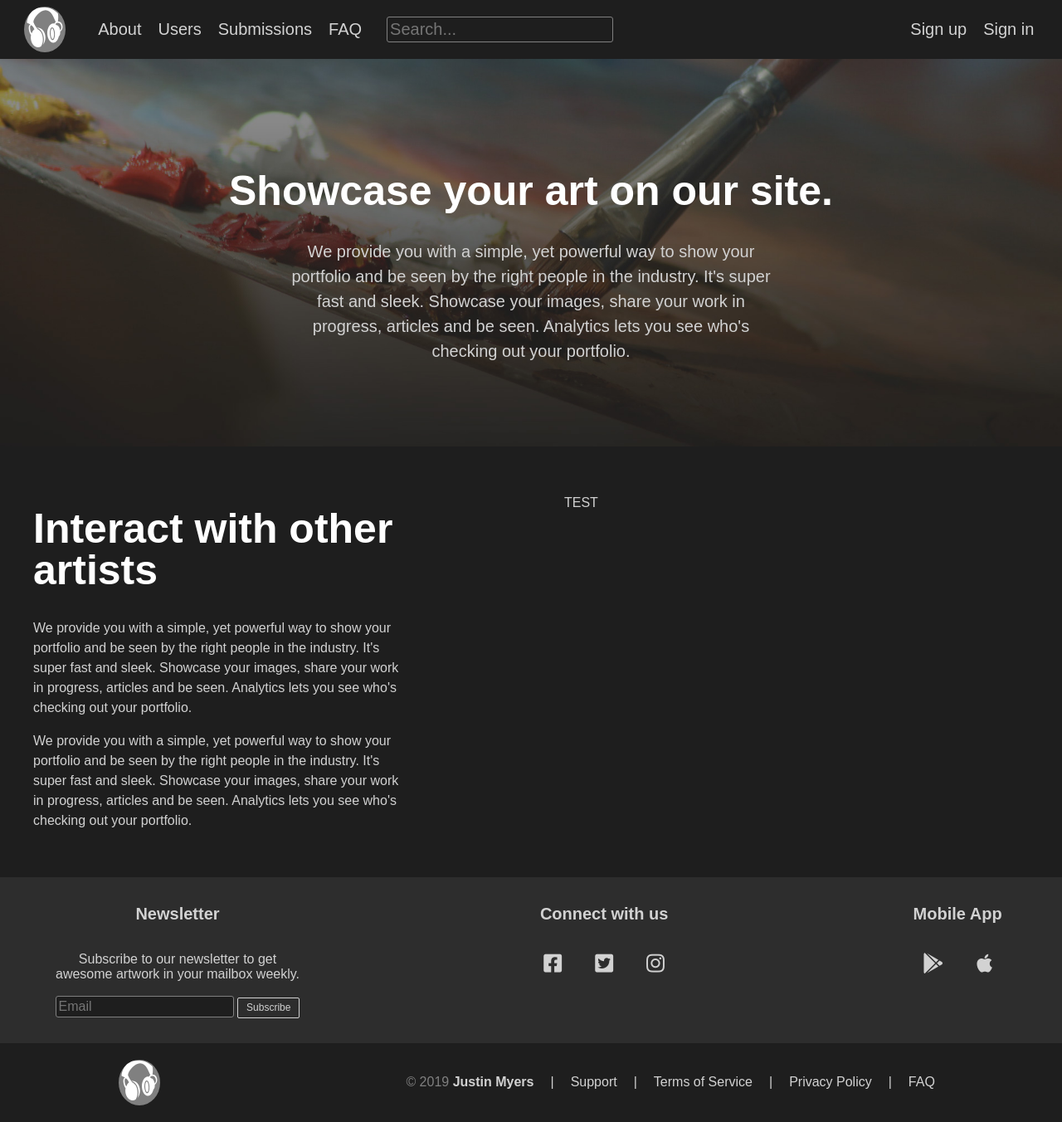
After one commit to Devman0451/PHP-Gallery, a PHP site: page /about.php in a window 1280 px wide. The commit adds this page. Shown: the whole page at 83% size. Run offline with PHP 8.4, Linux system fonts and the light colour scheme; some libraries are stand-ins or nearby versions.

```diff
--- /dev/null
+++ b/about.php
@@ -0,0 +1,27 @@
+<?php
+include_once "includes/header.inc.php";
+include_once "navbar.php";
+?>
+
+<section class="about">
+    <div class="about--landing">
+        <h1 class="about--header">Showcase your art on our site.</h1>
+        <p class="about--landing-paragraph">We provide you with a simple, yet powerful way to show your portfolio and be seen by the right people in the industry. It's super fast and sleek. Showcase your images, share your work in progress, articles and be seen. Analytics lets you see who's checking out your portfolio.</p>
+    </div>
+
+    <div class="about-split">
+        <div class="about--left-col">
+            <h1 class="about--header">Interact with other artists</h1>
+            <p class="about--split-paragraph">We provide you with a simple, yet powerful way to show your portfolio and be seen by the right people in the industry. It's super fast and sleek. Showcase your images, share your work in progress, articles and be seen. Analytics lets you see who's checking out your portfolio.</p>
+            <p class="about--split-paragraph">We provide you with a simple, yet powerful way to show your portfolio and be seen by the right people in the industry. It's super fast and sleek. Showcase your images, share your work in progress, articles and be seen. Analytics lets you see who's checking out your portfolio.</p>
+        </div>
+
+        <div class="about--right-col">
+            <p>TEST</p>
+        </div>
+    </div>
+</section>
+
+<?php
+include_once "includes/footer.inc.php";
+?>
--- a/navbar.php
+++ b/navbar.php
@@ -14,8 +14,8 @@
 
     <nav class="navbar">
         <ul class="list--header navbar--list">
-            <li><a href="#" class="link--header">About</a></li>
-            <li><a href="#" class="link--header">Users</a></li>
+            <li><a href="about.php" class="link--header">About</a></li>
+            <li><a href="users.php" class="link--header">Users</a></li>
             <li><a href="index.php" class="link--header">Submissions</a></li>
             <li><a href="faq.php" class="link--header">FAQ</a></li>
             <form class="searchform" action="" method="get">
@@ -45,8 +45,8 @@
     </form>
     <nav class="mobile--navbar">
         <ul class="list--header list--navbar">
-            <li><a href="#" class="link--header">About</a></li>
-            <li><a href="#" class="link--header">Users</a></li>
+            <li><a href="about.php" class="link--header">About</a></li>
+            <li><a href="users.php" class="link--header">Users</a></li>
             <li><a href="index.php" class="link--header">Submissions</a></li>
             <li><a href="faq.php" class="link--header">FAQ</a></li>
         </ul>
--- a/styles/style.css
+++ b/styles/style.css
@@ -827,6 +827,50 @@ input[type="file"] {
 }
 
 /**
+  About Styling
+*/
+
+.about {
+  background-color: var(--dark-gray);
+  color: var(--light-gray);
+  line-height: 1.5;
+}
+
+.about--landing {
+  text-align: center;
+  padding: 100px 0;
+  font-size: 20px;
+  background-position: center;
+  background-repeat: no-repeat;
+  background-size: cover;
+  background-image: url("../images/about_landing.jpg");
+}
+
+.about--header {
+  font-size: 50px;
+  color: white;
+  line-height: 1;
+}
+
+.about--landing-paragraph {
+  width: 600px;
+  margin: 0 auto;
+}
+
+.about-split {
+  display: flex;
+}
+
+.about--left-col, .about--right-col {
+  width: 50%;
+  padding: 40px;
+}
+
+.about--split-paragraph {
+  width: 80%;
+}
+
+/**
   Contact Styling
 */
 
```
Also changed, not shown: users.php (added, +9 -0 lines), images/about_landing.jpg (added).
